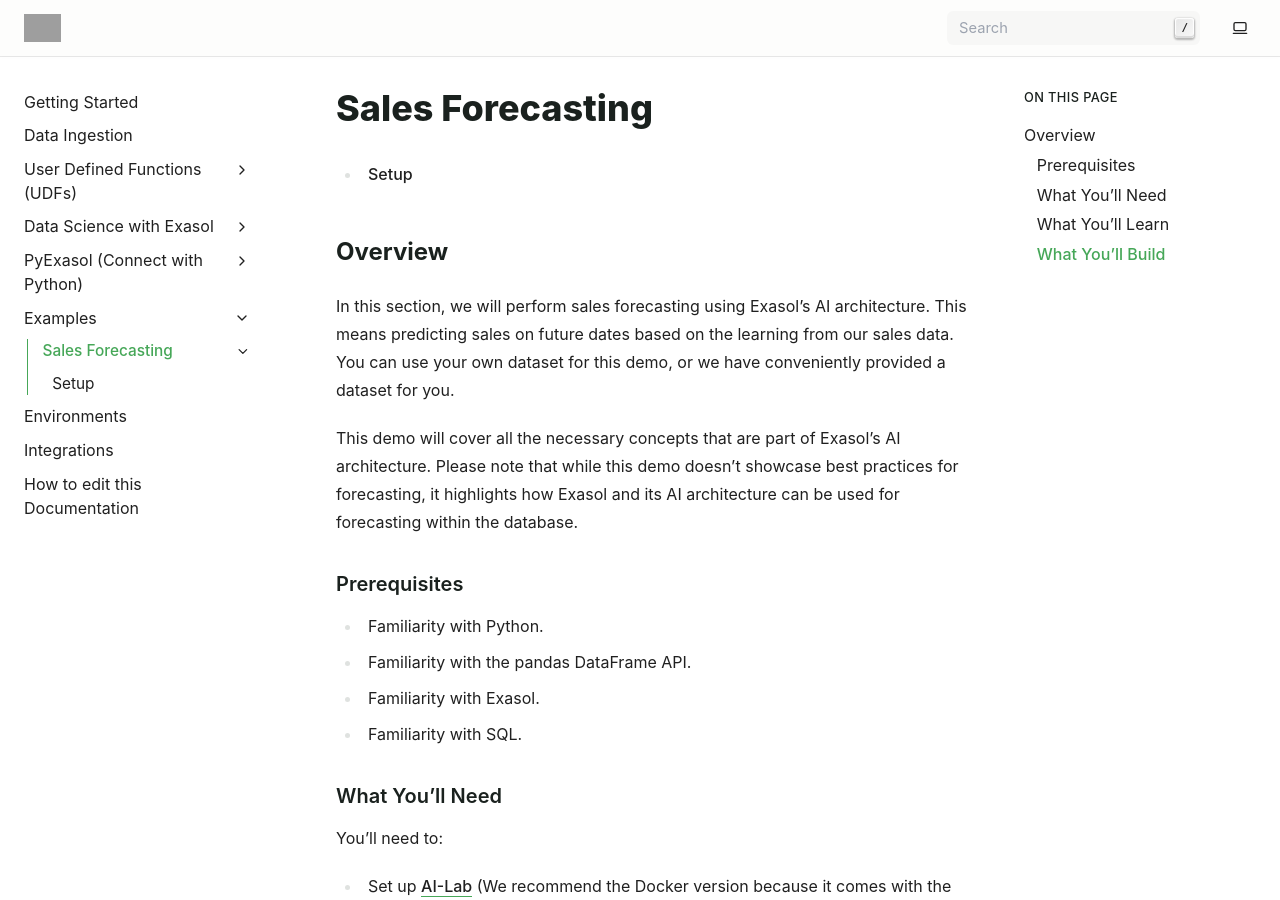
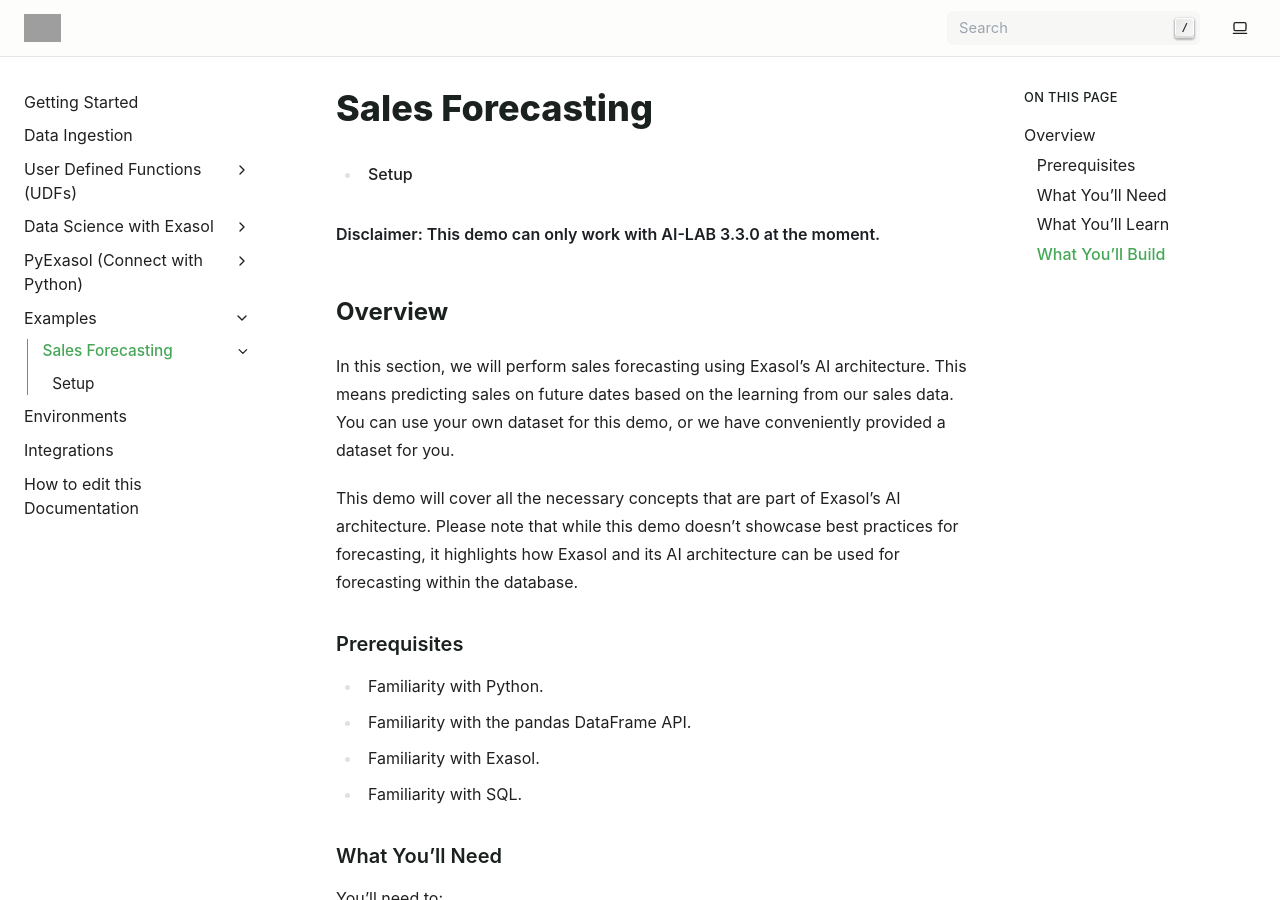
Before and after one commit to exasol/developer-documentation, a Sphinx documentation site: the page built from doc/examples/sales_forecasting/index.rst, in a window 1280 px wide and 900 px high. Built offline with Sphinx 7.4.7, drawn with Linux system fonts in a browser that asks for light colours; pages that are not in the unit, such as notebooks, are missing from menus; grey boxes are pictures that could not be loaded.

Commit message:
disclaimed that this will only work with AI-LAB 3.3.0 (#29)
* sales forecating demo added in examples adjusted file size

* fixed some notebook documentation

* fixed download link

* rectified documentation

* rectified documentation

* pyexasol docs added

* zip file extraction code changed

* removed SaaS references and added custom SLC language defination

* AI-LAB 3.3.0 disclaimer and correct code identation in setup

```diff
--- a/doc/examples/sales_forecasting/index.rst
+++ b/doc/examples/sales_forecasting/index.rst
@@ -7,6 +7,8 @@
 
    setup.rst
 
+
+**Disclaimer: This demo can only work with AI-LAB 3.3.0 at the moment.**
 
 Overview
 ========
@@ -29,7 +31,7 @@
 You’ll need to:
 
 * Set up `AI-Lab <https://github.com/exasol/ai-lab>`_ (We recommend the Docker version because it comes with the Docker database. Alternatively, you can use onPrem DB).
-* This version of the demo is not compatible with SaaS database.
+* **This version of the demo is not compatible with SaaS database.**
 * Download and import the notebooks zip file from :ref:`setup-sf`.
 
 What You'll Learn
--- a/doc/examples/sales_forecasting/setup.rst
+++ b/doc/examples/sales_forecasting/setup.rst
@@ -43,4 +43,4 @@
     # Open the zip file
     with zf.ZipFile("sales_forecasting.zip", 'r') as files:
     # Extract all contents directly to the current directory
-    files.extractall()
+        files.extractall()
```
